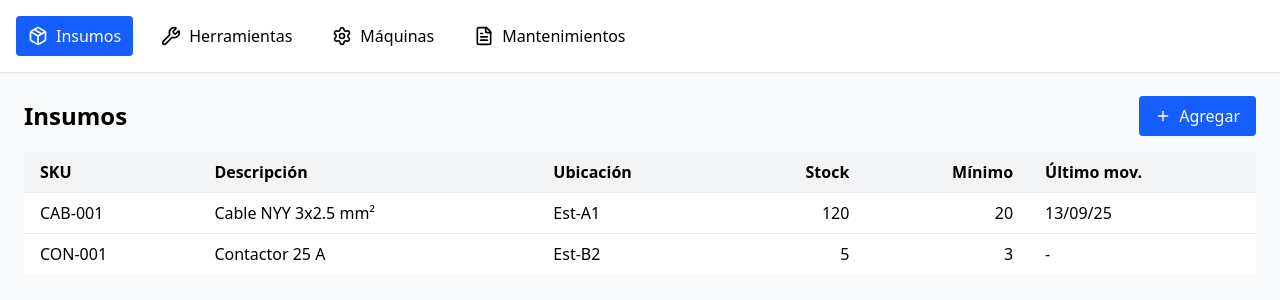
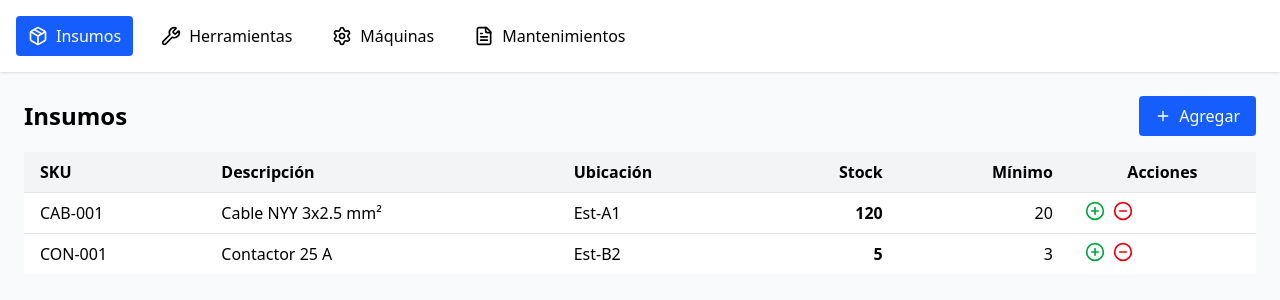
Before and after one commit to victorwcv/gestion-de-inventario-para-la-industria, a React (Vite) app: page /insumos in a window 1280 px wide. Shown: the top 300 px of the page. Built offline with nearby package versions, Linux system fonts and the light colour scheme.

Commit message:
feat(consumables): acciones +/– stock por fila con indicador de bajo inventario

```diff
--- a/src/modules/consumables/components/ConsumableTable.tsx
+++ b/src/modules/consumables/components/ConsumableTable.tsx
@@ -1,8 +1,14 @@
 import { useConsumables } from "../hooks/useConsumables";
+import { PlusCircle, MinusCircle } from "lucide-react";
 import { format } from "date-fns";
 
 export function ConsumableTable() {
-  const { data, isLoading } = useConsumables();
+  const { data, isLoading, adjustStock } = useConsumables();
+
+  const handleMove = (id: string, delta: number) => {
+    if (delta < 0 && !confirm("¿Confirmas salida de stock?")) return;
+    adjustStock(id, delta);
+  };
 
   if (isLoading) return <p className="p-4">Cargando…</p>;
 
@@ -15,7 +21,7 @@ export function ConsumableTable() {
           <th className="px-4 py-2 text-left">Ubicación</th>
           <th className="px-4 py-2 text-right">Stock</th>
           <th className="px-4 py-2 text-right">Mínimo</th>
-          <th className="px-4 py-2 text-left">Último mov.</th>
+          <th className="px-4 py-2">Acciones</th>
         </tr>
       </thead>
       <tbody className="bg-white divide-y divide-gray-200">
@@ -24,10 +30,27 @@ export function ConsumableTable() {
             <td className="px-4 py-2">{c.sku}</td>
             <td className="px-4 py-2">{c.description}</td>
             <td className="px-4 py-2">{c.location || "-"}</td>
-            <td className="px-4 py-2 text-right">{c.stock}</td>
+            <td
+              className={`px-4 py-2 text-right font-semibold ${
+                c.stock <= c.minStock ? "text-red-600" : ""
+              }`}
+            >
+              {c.stock}
+            </td>
             <td className="px-4 py-2 text-right">{c.minStock}</td>
-            <td className="px-4 py-2">
-              {c.lastMovement ? format(c.lastMovement, "dd/MM/yy") : "-"}
+            <td className="px-4 py-2 flex gap-2">
+              <button
+                onClick={() => handleMove(c.id, 1)}
+                className="text-green-600 hover:text-green-800"
+              >
+                <PlusCircle className="w-5 h-5" />
+              </button>
+              <button
+                onClick={() => handleMove(c.id, -1)}
+                className="text-red-600 hover:text-red-800"
+              >
+                <MinusCircle className="w-5 h-5" />
+              </button>
             </td>
           </tr>
         ))}
```
